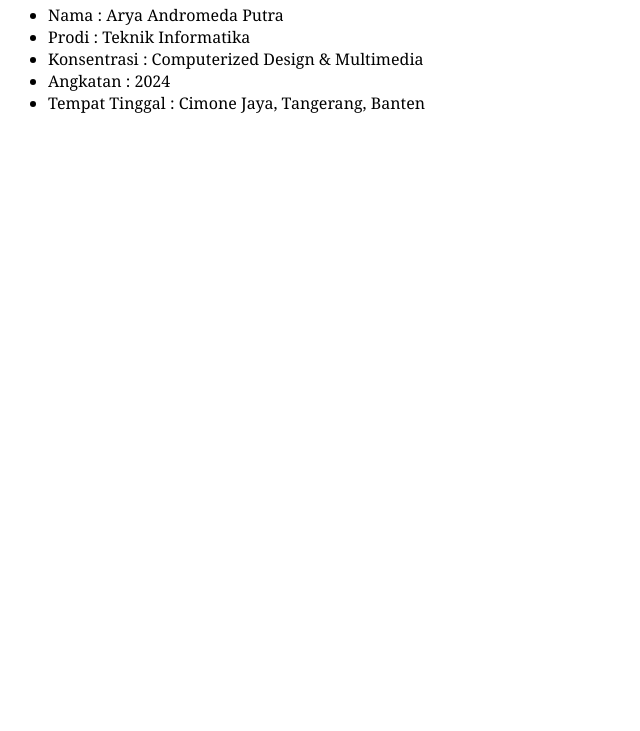
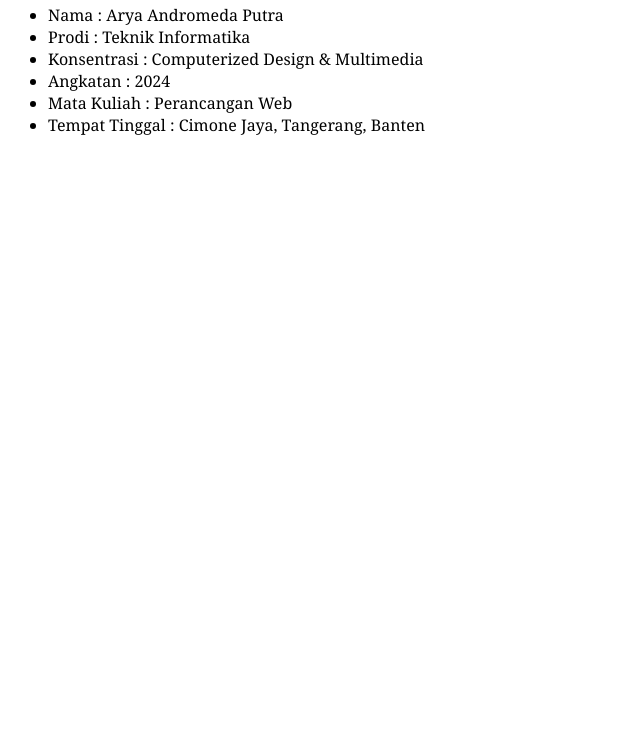
Before and after one commit to andromedaa925/1124160181-html-day8, a plain HTML site: page html5_layout/profile.html in a window 1280 px wide. Shown: the part 69-800 px from the top of the page, without its empty margins (0-640 px from the left). Drawn offline with Linux system fonts and the light colour scheme.

Commit message:
initiated commit : Membuat Profil pada HTML 5

```diff
--- a/html5_layout/profile.html
+++ b/html5_layout/profile.html
@@ -12,6 +12,7 @@
     <li>Prodi : Teknik Informatika</li>
     <li>Konsentrasi : Computerized Design & Multimedia</li>
     <li>Angkatan : 2024</li>
+    <li>Mata Kuliah : Perancangan Web</li>
     <li>Tempat Tinggal : Cimone Jaya, Tangerang, Banten</li>
   </ul>
 </body>
```
